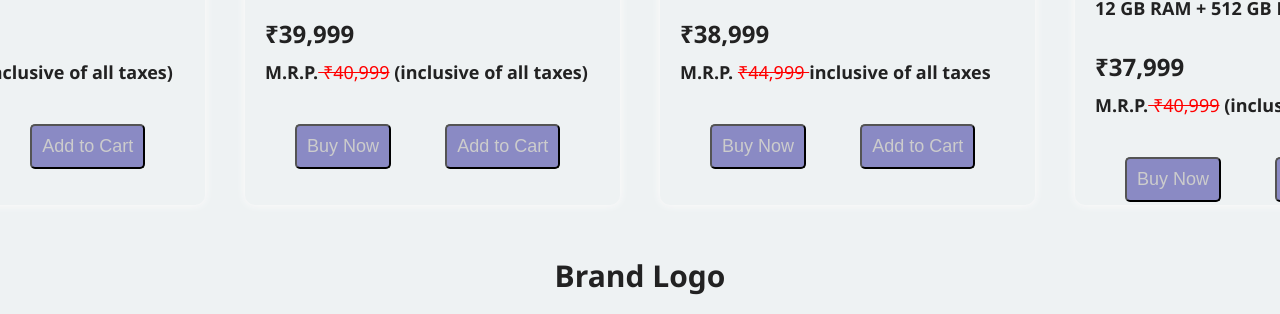
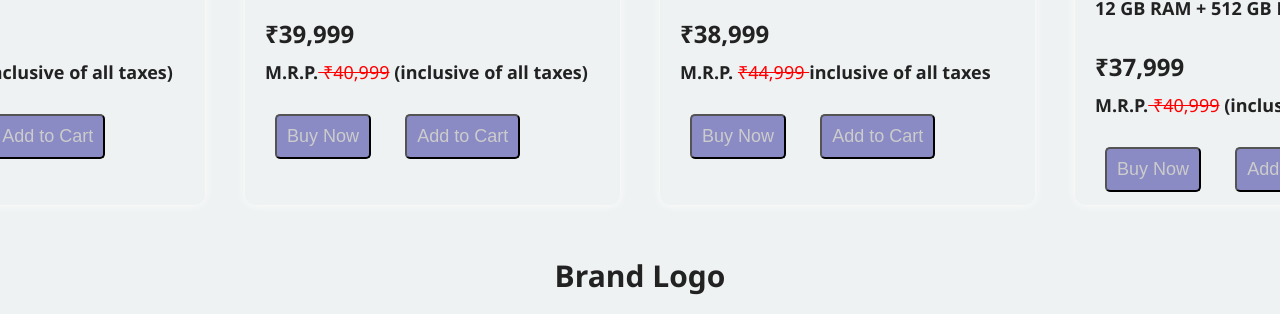
Before and after one commit to pogo7771/oneplus-clone, a plain HTML site: page index.html in a window 1280 px wide. Shown: the part 2059-2373 px from the top of the page. Drawn offline with Linux system fonts and the light colour scheme.

Commit message:
Refactor CSS for improved structure and readability

```diff
--- a/style.css
+++ b/style.css
@@ -132,12 +132,12 @@ body {
 
 .p-box button {
   padding: 10px;
-  margin-left: 50px;
+  margin-left: 30px;
   background-color: rgb(138, 138, 196);
   border-radius: 5px;
   color: #ccc;
   font-size: 18px;
-  margin-top: 30px;
+  margin-top: 20px;
 }
 
 .p-box img {
```
